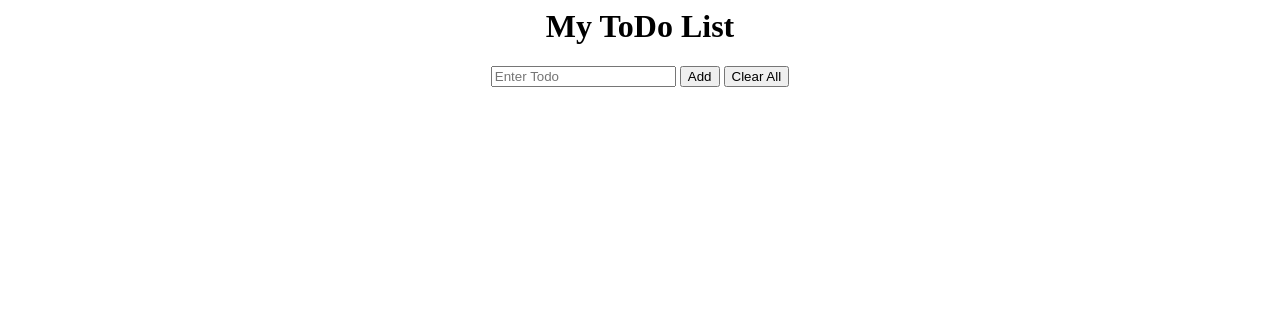
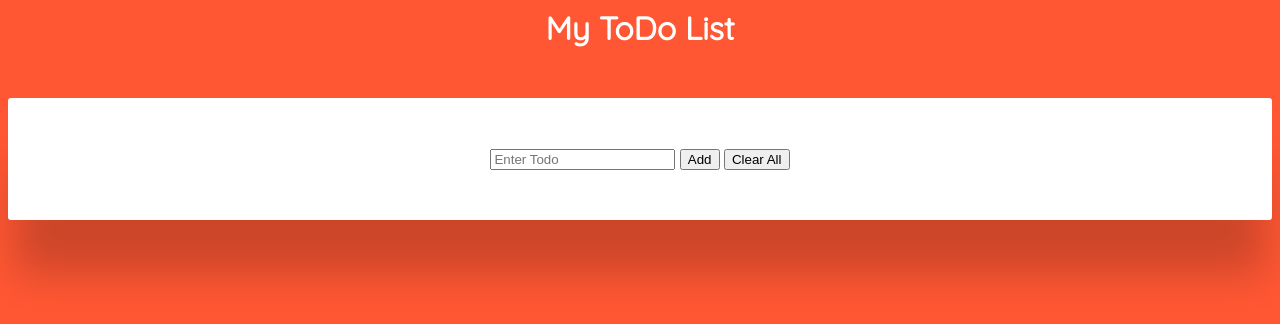
Before and after one commit to MRDGH2821/To-Do-Site-Using-JS, a plain HTML site: page todo.html in a window 1280 px wide. Drawn offline with Linux system fonts and the light colour scheme.

Commit message:
Made it look beautiful

```diff
--- a/todo.css
+++ b/todo.css
@@ -1,3 +1,25 @@
+@import url('https://fonts.googleapis.com/css2?family=Quicksand&display=swap');
+
+body {
+  background-color: #FF5733;
+  font-family: 'Quicksand', sans-serif;
+}
+
+body h1 {
+  color: white;
+}
+
+form {
+  background-color: white;
+  width=50%;
+  color: black;
+  margin: 50px auto;
+  padding: 50px;
+  box-sizing: border-box;
+  border-radius: 3px;
+  box-shadow: rgba(0, 0, 0, 0.2) 0px 60px 40px -7px;
+}
+
 .markAsDone {
   background-color: red;
 }
--- a/todo.html
+++ b/todo.html
@@ -5,13 +5,15 @@
   </head>
 
   <body align="center">
-    <h1>My ToDo List</h1>
+    <h1 id=head1>My ToDo List</h1>
 
     <div class="addTodo">
-      <input id="todoInput" maxlength="20" placeholder="Enter Todo"></input>
-      <button id="addButton">Add</button>
+      <form action="" id="form">
+        <input id="todoInput" maxlength="20" placeholder="Enter Todo"></input>
+        <button id="addButton">Add</button>
 
-      <button id="clearAll">Clear All</button>
+        <button id="clearAll">Clear All</button>
+      </form>
     </div>
 
     <div id="toDoList">
--- a/todo.js
+++ b/todo.js
@@ -11,6 +11,12 @@ function markAsDone(event)
 function clearX(event)
 {
 	event.target.parentElement.remove()
+}
+
+function editTodo(event)
+{
+	var editText = document.createElement('input');
+
 }
 
 function addToDoList()
@@ -30,6 +36,7 @@ function addToDoList()
 	var todoEdit = document.createElement('div');
 	todoEdit.appendChild(document.createTextNode('Edit'));
 	toDoMain.appendChild(todoEdit);
+	todoEdit.addEventListener("click", editTodo);
 
 	var todoDone = document.createElement('div');
 	todoDone.appendChild(document.createTextNode('Done'));
```
